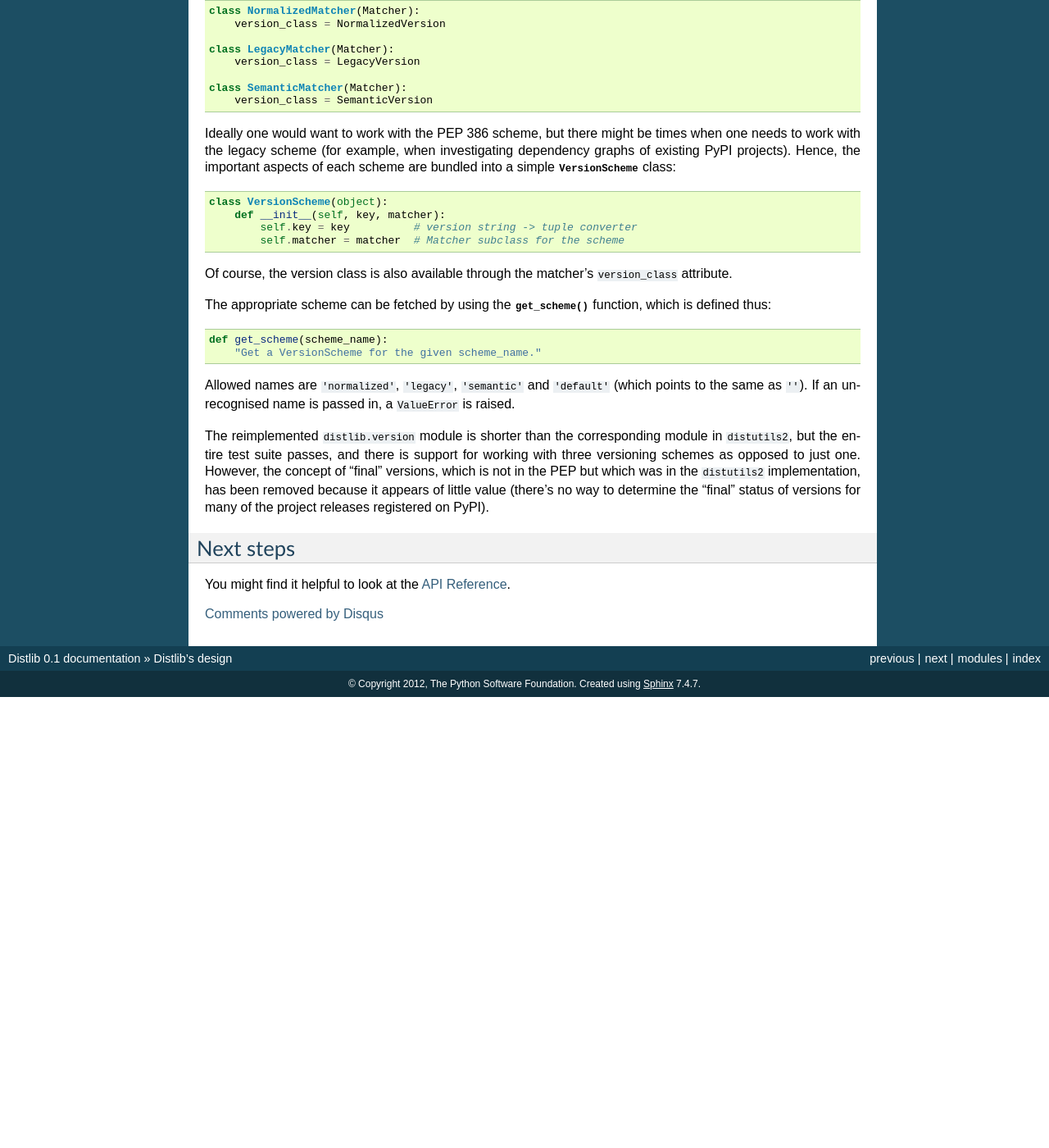
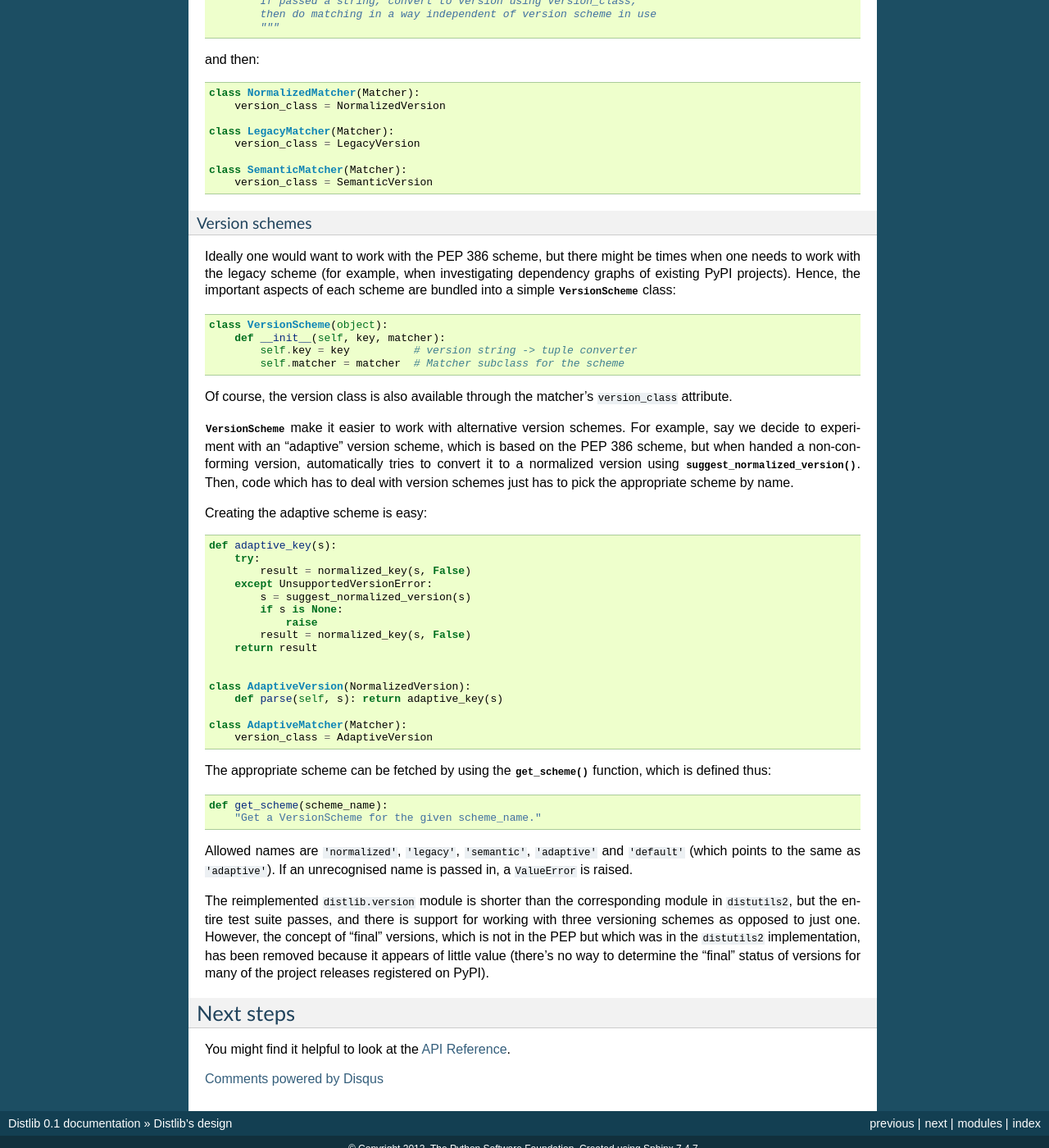
Before and after one commit to pypa/distlib, a Sphinx documentation site: the page built from docs/internals.rst, in a window 1280 px wide and 1400 px high, scrolled down 9391 px. Shown: the whole window at 82% size. Built offline with Sphinx 7.4.7, drawn with Linux system fonts in a browser that asks for light colours; formulas are drawn with MathJax 3; comment, search, counter and statistics services are not loaded; before the commit the page ends 10241 px from its top, so only the background shows below that; some of the changed text lies outside the part shown.

Commit message:
Added documentation about version schemes and adaptive versions.

```diff
--- a/distlib/version.py
+++ b/distlib/version.py
@@ -452,7 +452,7 @@ class SemanticMatcher(Matcher):
 
 #
 # Adaptive versioning. When handed a legacy version string, tries to
-# determine a suggested normalized version.
+# determine a suggested normalized version, and work with that.
 #
 
 def adaptive_key(s):
--- a/docs/internals.rst
+++ b/docs/internals.rst
@@ -490,6 +490,9 @@ changed slightly from ``distutils2`` to allow better support for legacy
 version numbering. Since the re-implementation facilitated adding semantic
 version support at minimal cost, this has also been provided.
 
+Versions
+~~~~~~~~
+
 The basic scheme is as follows. The differences between versioning schemes
 is catered for by having a single function for each scheme which converts
 a string version to an appropriate tuple which acts as a key for sorting
@@ -499,6 +502,9 @@ any common code. Then we can have subclasses ``NormalizedVersion`` (PEP-386),
 
 To compare versions, we just check type compatibility and then compare the
 corresponding tuples.
+
+Matchers
+~~~~~~~~
 
 Matchers take a name followed by a set of constraints in parentheses.
 Each constraint is an operation together with a version string which
@@ -601,6 +607,9 @@ and then::
     class SemanticMatcher(Matcher):
         version_class = SemanticVersion
 
+Version schemes
+~~~~~~~~~~~~~~~
+
 Ideally one would want to work with the PEP 386 scheme, but there might be times
 when one needs to work with the legacy scheme (for example, when investigating
 dependency graphs of existing PyPI projects). Hence, the important aspects of
@@ -614,15 +623,42 @@ each scheme are bundled into a simple :class:`VersionScheme` class::
 Of course, the version class is also available through the matcher's
 ``version_class`` attribute.
 
+:class:`VersionScheme` make it easier to work with alternative version schemes.
+For example, say we decide to experiment with an "adaptive" version scheme,
+which is based on the PEP 386 scheme, but when handed a non-conforming version,
+automatically tries to convert it to a normalized version using
+:func:`suggest_normalized_version`. Then, code which has to deal with version
+schemes just has to pick the appropriate scheme by name.
+
+Creating the adaptive scheme is easy::
+
+    def adaptive_key(s):
+        try:
+            result = normalized_key(s, False)
+        except UnsupportedVersionError:
+            s = suggest_normalized_version(s)
+            if s is None:
+                raise
+            result = normalized_key(s, False)
+        return result
+
+
+    class AdaptiveVersion(NormalizedVersion):
+        def parse(self, s): return adaptive_key(s)
+
+    class AdaptiveMatcher(Matcher):
+        version_class = AdaptiveVersion
+
+
 The appropriate scheme can be fetched by using the :func:`get_scheme` function,
 which is defined thus::
 
     def get_scheme(scheme_name):
         "Get a VersionScheme for the given scheme_name."
 
-Allowed names are ``'normalized'``, ``'legacy'``, ``'semantic'`` and
-``'default'`` (which points to the same as ``''``). If an unrecognised name is
-passed in, a ``ValueError`` is raised.
+Allowed names are ``'normalized'``, ``'legacy'``, ``'semantic'``,
+``'adaptive'`` and ``'default'`` (which points to the same as ``'adaptive'``).
+If an unrecognised name is passed in, a ``ValueError`` is raised.
 
 The reimplemented ``distlib.version`` module is shorter than the corresponding
 module in ``distutils2``, but the entire test suite passes, and there is support
```
Also changed, not shown: 1 other file.
